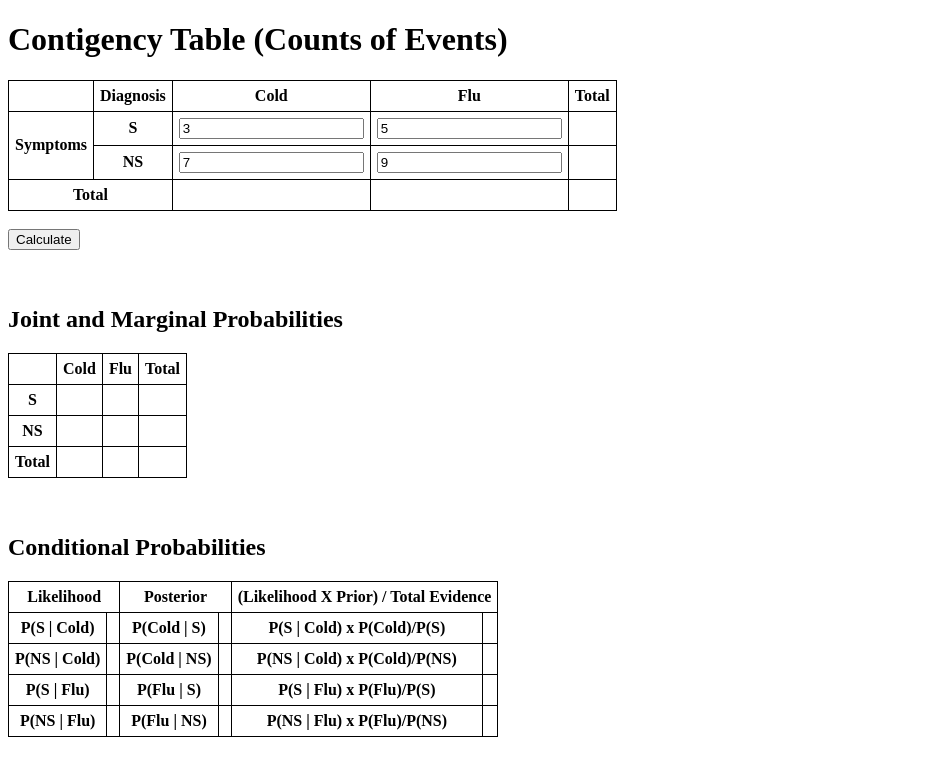
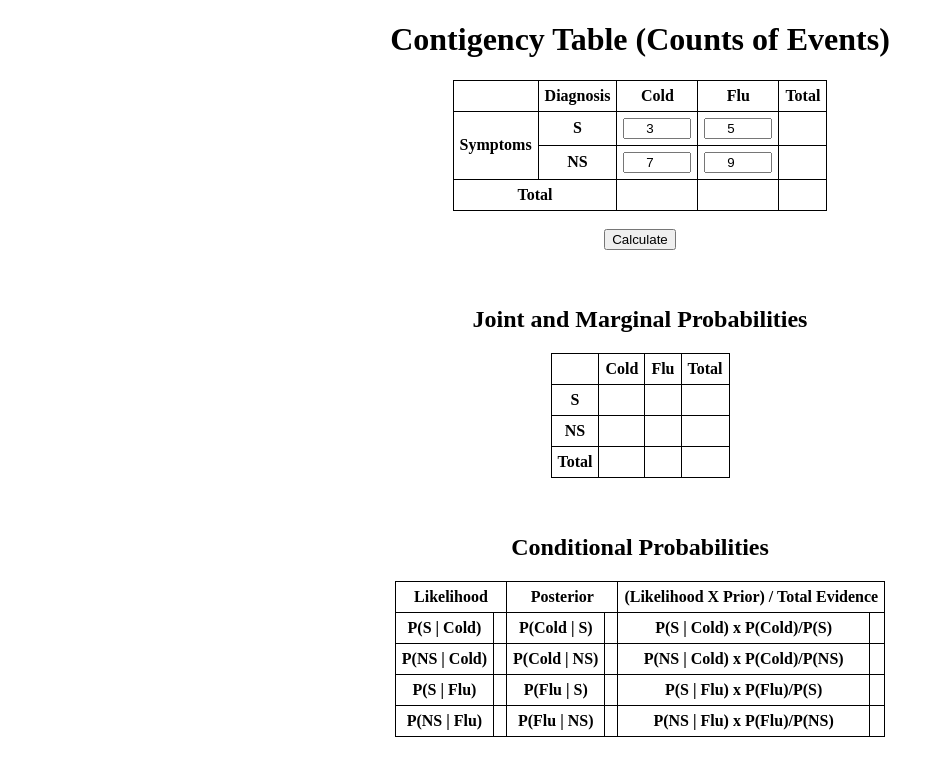
Before and after one commit to BasantaDulal/Probablistic_Inference, a Flask app: page / in a window 1280 px wide. Shown: the top 776 px of the page, without its empty margins (0-944 px from the left). Run offline with Flask 3, Linux system fonts and the light colour scheme; lists and menus that the app fills with data are empty.

Commit message:
css update

```diff
--- a/templates/index.html
+++ b/templates/index.html
@@ -5,17 +5,35 @@
     <style>
         table {
             border-collapse: collapse;
+            margin: 0px auto;
         }
         th, td {
             border: 1px solid black;
             padding: 6px;
             text-align: center;
+            vertical-align: middle;
         }
+         input[type="number"] {
+             text-align: center;
+             width: 60px;
+         }
         #total-non_symptoms {
             display: flex;
             align-items: center;
             justify-content: center;
             height: 100%;
+        }
+        #contingency-table,
+        #probabilities-table,
+        #conditional-probabilities-table {
+            margin-top: 10px;
+        }
+        h1, h2 {
+            text-align: center;
+        }
+        input[type="submit"] {
+            display: block;
+            margin: 0 auto;
         }
     </style>
     <script src="https://code.jquery.com/jquery-3.6.0.min.js"></script>
```
